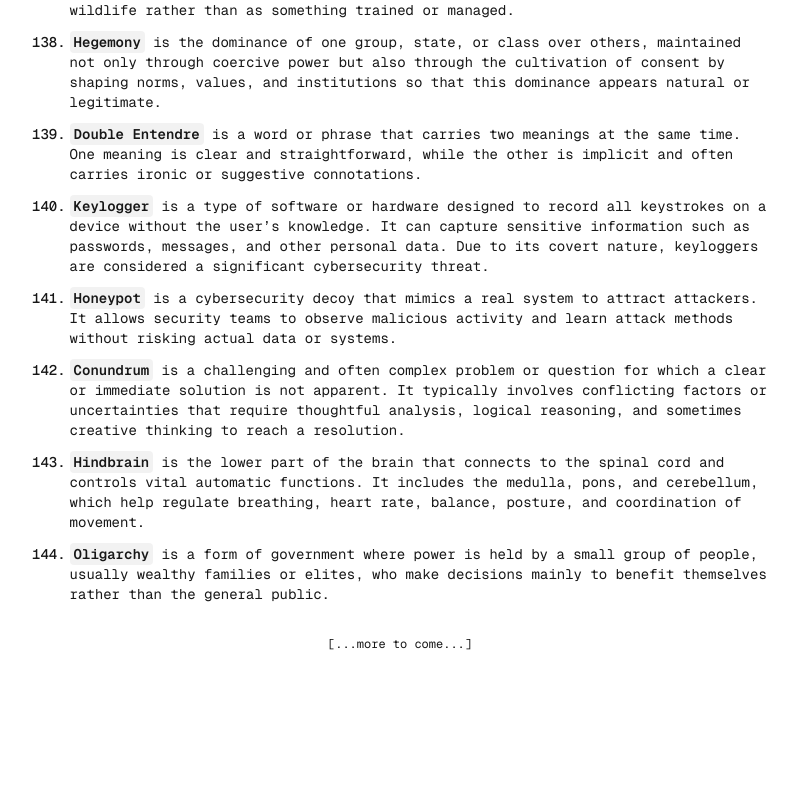
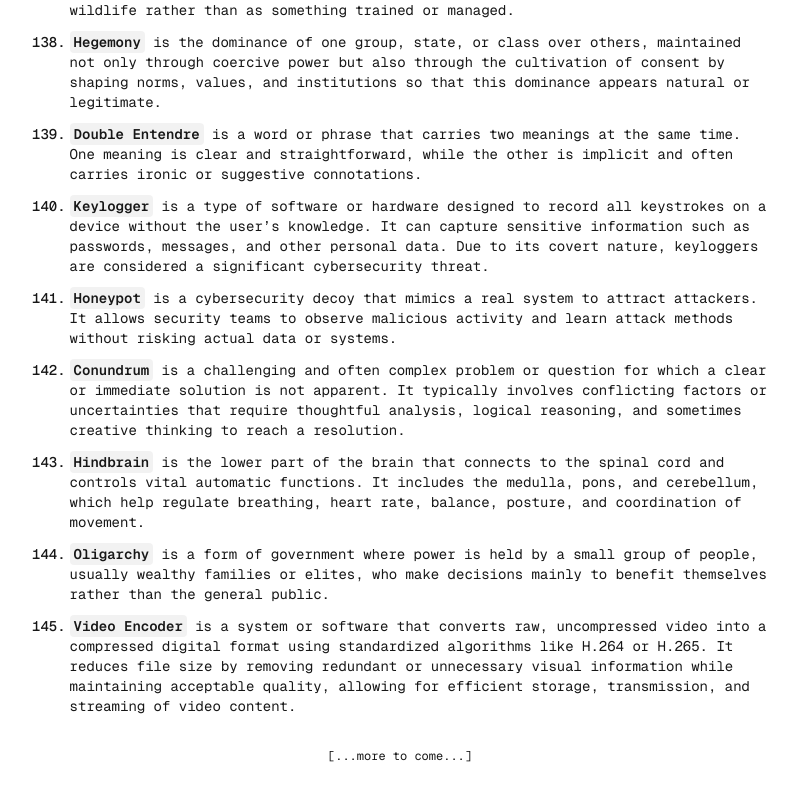
Before and after one commit to BrahimBoussada/mind-log, a Next.js app: page / in a window 1280 px wide. Shown: the part 9275-10071 px from the top of the page, without its empty margins (240-1037 px from the left). Before the commit the page ends 9959 px from the top, so only its background shows below. Built offline with nearby package versions, Linux system fonts and the light colour scheme.

Commit message:
log:14-01-2026

```diff
--- a/src/app/page.tsx
+++ b/src/app/page.tsx
@@ -1400,6 +1400,18 @@ export default function Home() {
           </Text>
         </Note>
 
+        <Note>
+          <N>145.</N>
+          <Text>
+            <Key>Video Encoder</Key> is a system or software that converts raw,
+            uncompressed video into a compressed digital format using
+            standardized algorithms like H.264 or H.265. It reduces file size by
+            removing redundant or unnecessary visual information while
+            maintaining acceptable quality, allowing for efficient storage,
+            transmission, and streaming of video content.
+          </Text>
+        </Note>
+
         {/* --- end --- */}
       </NoteWrapper>
 
```
